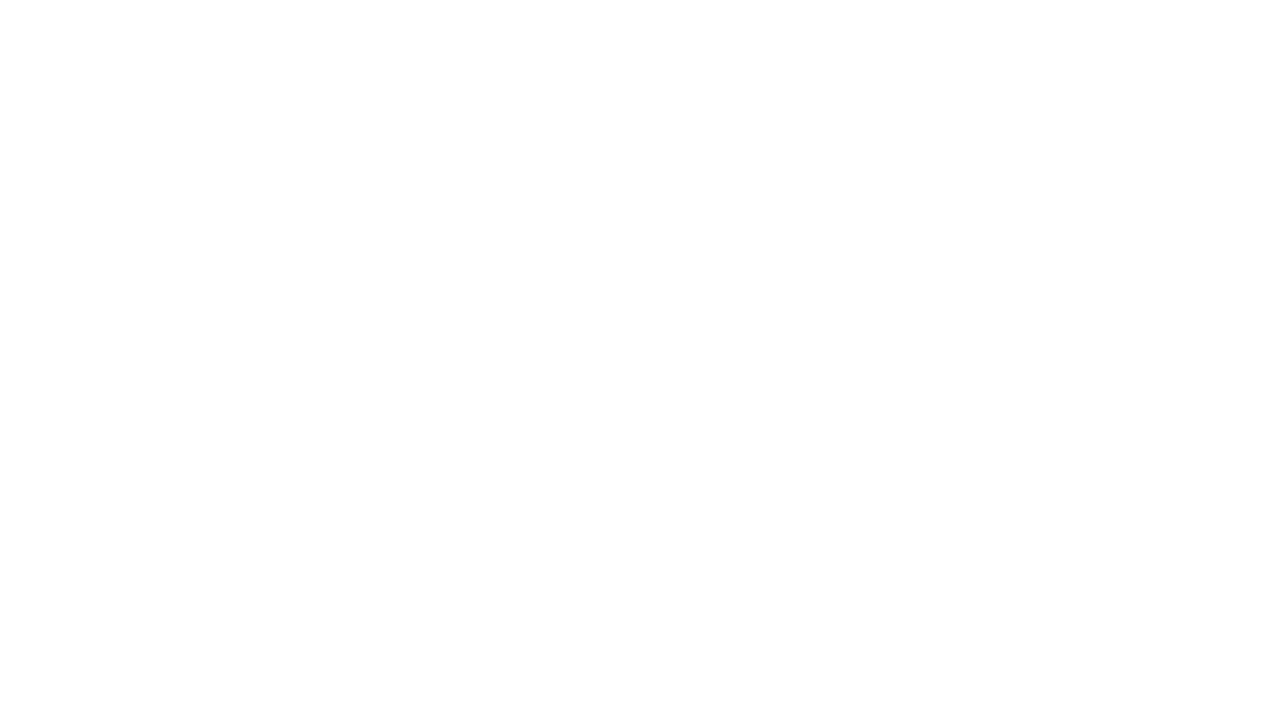
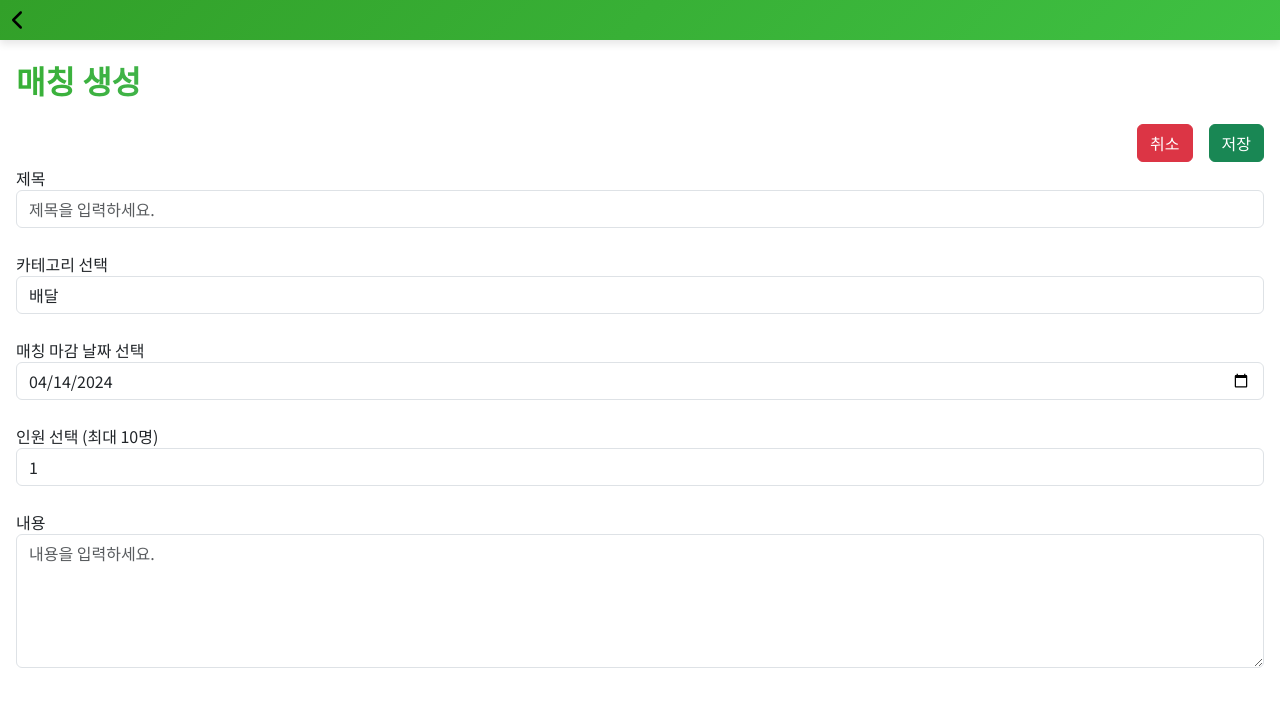
Before and after one commit to beyond-sw-camp/be05-3rd-6team-wePT-FrontEnd, a Vue app: page /matching/insert in a window 1280 px wide. Before the commit this address had no page. Shown: the top 706 px of the page. Built offline with nearby package versions, Linux system fonts and the light colour scheme.

Commit message:
feat: 매칭 생성 기능 및 페이지 추가

```diff
--- /dev/null
+++ b/src/layouts/MatchingLayout.vue
@@ -0,0 +1,18 @@
+<template>
+    <Header />
+    <div class='matching-layout'>
+        <router-view />
+    </div>
+</template>
+<script setup>
+import Header from '@/components/layout/Header.vue'
+</script>
+<style scoped>
+
+.matching-layout {
+    display: flex;
+    justify-content: center;
+    align-items: center;
+    padding: 1rem;
+}
+</style>
--- a/src/router/index.js
+++ b/src/router/index.js
@@ -2,6 +2,7 @@ import { createRouter, createWebHistory } from 'vue-router'
 import IntroView from '@/views/Intro.vue'
 import IntroLayout from '@/layouts/lntroLayout.vue'
 import AuthLayout from '@/layouts/AuthLayout.vue'
+import MatchingLayout from '@/layouts/MatchingLayout.vue'
 
 const router = createRouter({
     history: createWebHistory(import.meta.env.BASE_URL),
@@ -29,6 +30,17 @@ const router = createRouter({
             name: 'Main',
             component: () => import('@/views/Main.vue'),
         },
+        {
+            path: '/matching/insert',
+            name: 'Insert',
+            component: () => import('@/views/matching/Insert.vue'),
+            meta: { layout: MatchingLayout },
+        },
+        {
+            path: '/matching/update',
+            name: 'Update',
+            component: () => import('@/views/matching/Update.vue'),
+        },
     ],
 })
 
--- /dev/null
+++ b/src/views/matching/Insert.vue
@@ -0,0 +1,125 @@
+<template>
+    <div style='width: 100dvw'>
+        <div class='main-title'>매칭 생성</div>
+        <div class='d-flex flex-row justify-content-end'>
+            <button class='btn btn-danger' @click='cancel'>취소</button>
+            <button class='btn btn-success' style='margin-left: 1rem' @click='save'>저장</button>
+        </div>
+
+
+        <div class='mt-1 w-100'>
+            <div class='row'>
+                <div>
+                    <div class='form-group w-100'>
+                        <label for='title'>제목</label>
+                        <input type='text' id='title' v-model='title' class='form-control' placeholder='제목을 입력하세요.'>
+                    </div>
+                    <div class='form-group'>
+                        <br>
+                        <label for='category'>카테고리 선택</label>
+                        <select id='category' v-model='categoryDropdown' class='form-control'>
+                            <option value='delivery'>배달</option>
+                            <option value='buy'>공동구매</option>
+                            <option value='meeting'>번개</option>
+                            <option value='etc'>기타</option>
+                        </select>
+                    </div>
+                    <div class='form-group'>
+                        <br>
+                        <label for='date'>매칭 마감 날짜 선택</label>
+                        <input type='date' id='date' v-model='date' class='form-control'>
+                    </div>
+                    <div class='form-group'>
+                        <br>
+                        <label for='number'>인원 선택 (최대 10명)</label>
+                        <select id='number' v-model='numberDropdown' class='form-control'>
+                            <option value='1'>1</option>
+                            <option value='2'>2</option>
+                            <option value='3'>3</option>
+                            <option value='4'>4</option>
+                            <option value='5'>5</option>
+                            <option value='6'>6</option>
+                            <option value='7'>7</option>
+                            <option value='8'>8</option>
+                            <option value='9'>9</option>
+                            <option value='10'>10</option>
+                        </select>
+                    </div>
+                    <div class='form-group'>
+                        <br>
+                        <label for='content'>내용</label>
+                        <br>
+                        <textarea id='content' v-model='content' class='form-control' rows='5'
+                                  placeholder='내용을 입력하세요.'></textarea>
+                    </div>
+                </div>
+            </div>
+        </div>
+    </div>
+</template>
+
+<script setup>
+import axios from 'axios'
+import { useRouter } from 'vue-router'
+import { inject, ref } from 'vue'
+
+const router = useRouter()
+const modalHandler = inject('modalHandler')
+
+// 반응적인 상태를 생성합니다.
+const title = ref('')
+const date = ref(new Date().toISOString().substr(0, 10))
+const categoryDropdown = ref('delivery')
+const numberDropdown = ref('1')
+const content = ref('')
+
+const goBack = () => {
+    router.go(-1)
+}
+
+const save = () => {
+    const newData = {
+        id: new Date().getTime(),
+        title: title.value, // ref로 생성한 상태에는 .value로 접근합니다.
+        date: date.value,
+        category: categoryDropdown.value,
+        limit_number: numberDropdown.value,
+        status_number: 0,
+        content: content.value,
+    }
+
+    axios.post('http://localhost:3000/insert', newData)
+        .then(response => {
+            modalHandler.openSuccess('데이터 저장 성공', '데이터가 성공적으로 저장되었습니다.')
+            console.log(response)
+            // 저장 후에 입력 필드를 비웁니다.
+            title.value = ''
+            date.value = new Date().toISOString().substr(0, 10)
+            categoryDropdown.value = 'delivery'
+            numberDropdown.value = '1'
+            content.value = ''
+        })
+        .catch(error => {
+            console.error('Failed to save data:', error)
+            modalHandler.open('저장 실패', '데이터를 저장하는 데 실패했습니다.', false)
+        })
+}
+
+const cancel = () => {
+    router.go(-1)
+}
+
+
+</script>
+
+
+<style scoped>
+/* scoped 속성을 사용하여 컴포넌트 스타일링 */
+.color {
+    color: var(--primary-color);
+}
+
+.navbar a {
+    text-shadow: 1px 1px 2px rgba(0, 0, 0, 0.2);
+}
+</style>
```
